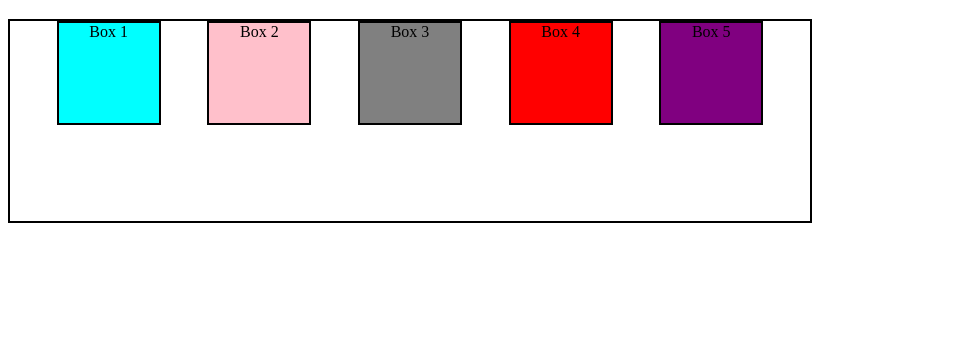
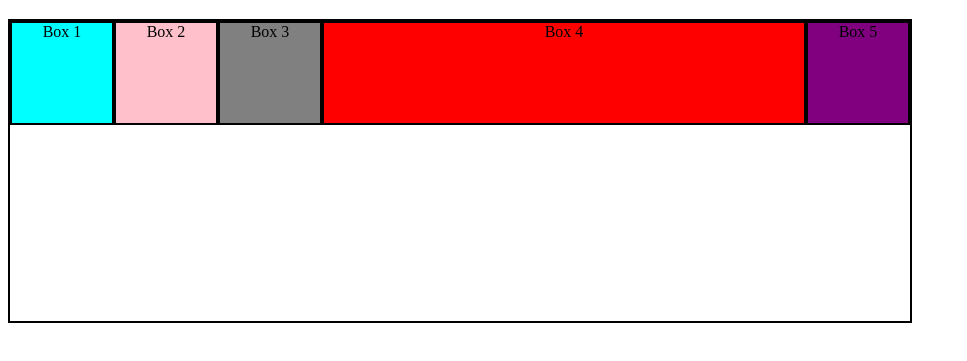
Before and after one commit to CodeWithMihran/Learning-Beginner-HTML-CSS, a plain HTML site: page index.html in a window 1280 px wide. Shown: the part 61-422 px from the top of the page, without its empty margins (0-967 px from the left). Drawn offline with Linux system fonts and the light colour scheme.

Commit message:
Learning Basics of CSS and More Flexbox Properties

```diff
--- a/style.css
+++ b/style.css
@@ -3,18 +3,21 @@ body{
 }
 #mainbox{
     display: flex;
-    height: 200px;
-    width: 800px;
+    height: 300px;
+    width: 900px;
     border: 2px solid black;
     flex-direction: row;
     /* flex-direction: row-reverse;;
     flex-direction: column;
     flex-direction: column-reverse; */
+    /* flex-wrap: wrap; */
 
     justify-content: center;
-    justify-content: space-around;
+    /* justify-content: space-around;
     justify-content: space-between;
-    justify-content: space-evenly;
+    justify-content: space-evenly; */
+    align-items: flex-start;
+    align-content: flex-start;
 }
 
 .box{
@@ -27,20 +30,26 @@ body{
 #box1{
     text-align: center;
     background-color: aqua;
+    /* height: 50px; */
 }
 #box2{
     text-align: center;
     background-color: pink;
+    /* height: 200px; */
+    /* flex-shrink: 2; */
 }
 #box3{
     text-align: center;
     background-color: gray;
+    /* height: 100px; */
+    /* align-self: flex-end; */
 }
 #box4{
     text-align: center;
     background-color: red;
+    flex-grow: 1;
 }
 #box5{
-    ext-align: center;
+    text-align: center;
     background-color: purple;
 }
```
